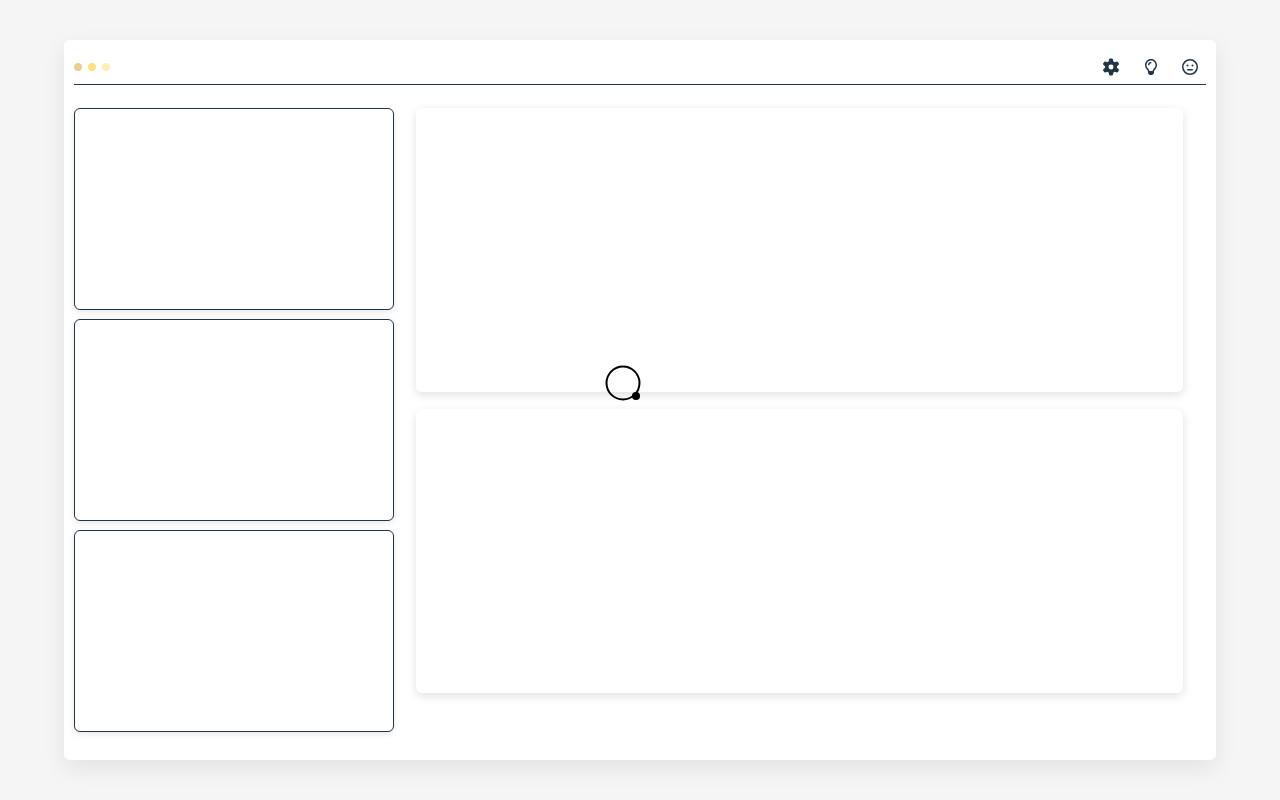
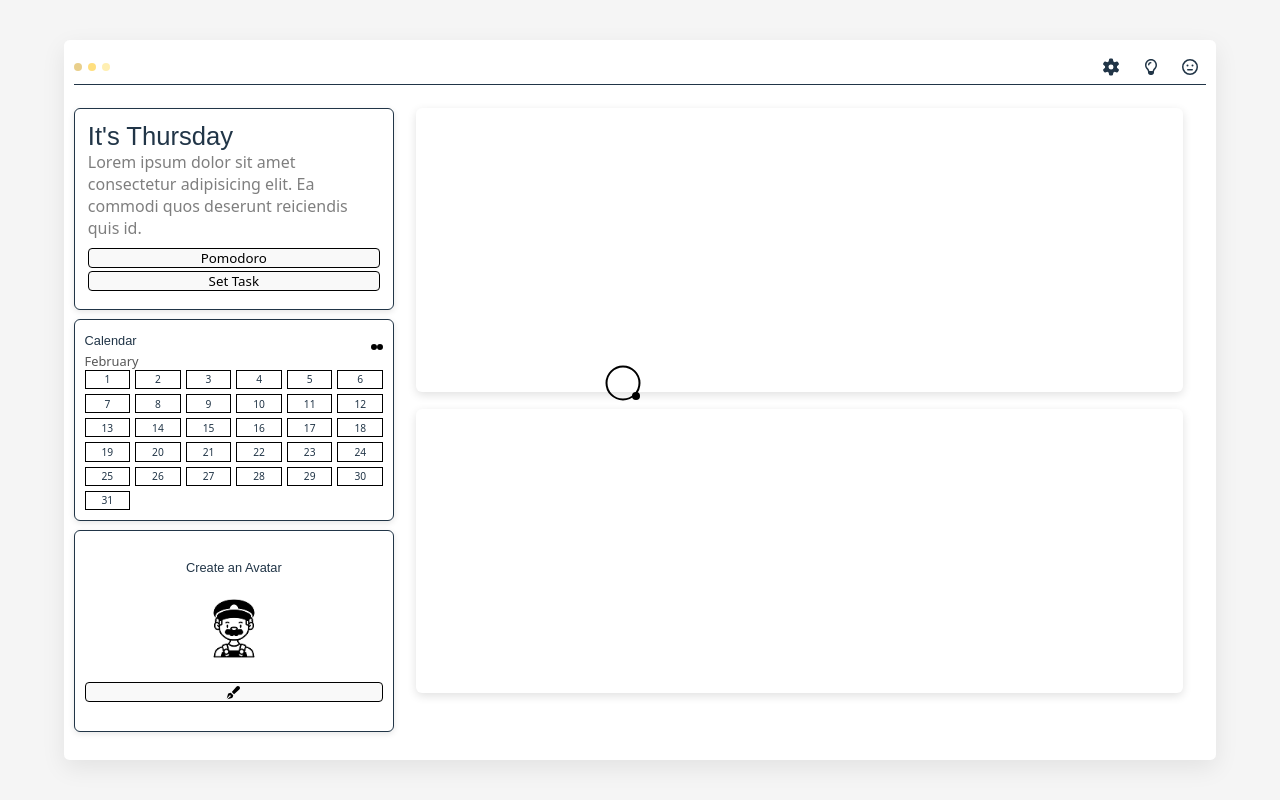
Before and after one commit to hungrie10/Pugsley-Power, a React (Vite) app in the folder frontend/: page /dashboard in a window 1280 px wide. Built offline with nearby package versions, Linux system fonts and the light colour scheme; a web font is replaced by a local one.

Commit message:
Pusgley now has a sense of direction 🗺️

```diff
--- a/frontend/src/page/Dashboard/Dashboard.css
+++ b/frontend/src/page/Dashboard/Dashboard.css
@@ -43,8 +43,7 @@
   list-style: none;
 }
 
-#dashboard_outer
-#dashboard_inner {
+#dashboard_outer #dashboard_inner {
   background: white;
   border-radius: 0.35rem;
   padding: 10px;
@@ -124,3 +123,98 @@
   border-radius: 6px; /* soft edges */
   background-color: #fff; /* make sure shadow is visible */
 }
+
+#aside-1 #days_message #message {
+  display: flex;
+  color: #000000;
+  opacity: 0.5;
+}
+
+#aside-1 .greeting {
+  padding: 4%;
+}
+
+#aside-1 #day_of_the_week h2 {
+  font-size: 2vw;
+}
+
+#aside-1 #control_btn {
+  gap: 2%;
+  height: 100%;
+  margin-top: 3%;
+  display: flex;
+  flex-direction: column;
+}
+
+#aside-1 #control_btn button {
+  margin: 0;
+  border: solid 0.2px;
+  border-radius: 0.25rem;
+  padding: 0;
+}
+
+.calendar {
+  padding: 3%;
+  display: flex;
+  flex-direction: column;
+}
+
+#calendar_prt1 h2 {
+  font-size: 1vw;
+}
+
+#calendar_prt1 button {
+  border: solid;
+}
+
+#calendar_prt1 p {
+  font-size: 1vw;
+  color: #000000a9;
+}
+
+#calendar_prt1 #cal_cap {
+  display: flex;
+  align-items: center;
+  justify-content: center;
+  justify-content:space-between;
+}
+
+#calendar_num {
+  display: grid;
+  grid-template-columns: repeat(6, 1fr); /* 6 columns always */
+  gap: 5px;                               /* space between boxes */
+  height: 100%;                            /* take full height of container */
+  grid-auto-rows: 1fr;                     /* rows share remaining space equally */
+}
+
+#calendar_num .number {
+  border: 1px solid black;
+  display: flex;
+  align-items: center;
+  justify-content: center;
+  font-size: 0.8vw;   /* adjust to keep numbers readable as they shrink */
+}
+
+
+.box.avatar{
+  display: flex;
+  flex-direction: column;
+  justify-content: center;
+  gap: 3vh;
+  align-items: center;
+  padding: 3%;
+}
+
+.box.avatar img{
+  width: 20%;
+}
+
+.box.avatar h2{
+  font-size: 1vw;
+}
+
+.box.avatar button{
+  width: 100%;
+  border-radius: 0.25rem;
+  border: solid 0.25px;
+}
--- a/frontend/src/page/Dashboard/Dashboard.jsx
+++ b/frontend/src/page/Dashboard/Dashboard.jsx
@@ -1,18 +1,48 @@
 import React from "react";
 import { FontAwesomeIcon } from "@fortawesome/react-fontawesome";
-import { faGear } from "@fortawesome/free-solid-svg-icons";
-import Pointer from "./../../component/Pointer"
+import { faGear, faPenFancy } from "@fortawesome/free-solid-svg-icons";
+import Pointer from "./../../component/Pointer";
 import { faLightbulb, faMeh } from "@fortawesome/free-regular-svg-icons";
 import "./Dashboard.css";
+import avatar from "./../../assets/avatar.png";
 
 function Dashboard() {
+  const the_date = new Date();
+  const day_in_numbers = the_date.getDay();
+
+  let day_in_words;
+
+  switch (day_in_numbers) {
+    case 0:
+      day_in_words = "Sunday";
+      break;
+    case 1:
+      day_in_words = "Monday";
+      break;
+    case 2:
+      day_in_words = "Tuesday";
+      break;
+    case 3:
+      day_in_words = "Wednesday";
+      break;
+    case 4:
+      day_in_words = "Thursday";
+      break;
+    case 5:
+      day_in_words = "Friday";
+      break;
+    case 6:
+      day_in_words = "Saturday";
+      break;
+    default:
+      day_in_words = "Unknown Day";
+  }
+
   return (
     <section id="dashboard_outer">
-
       <Pointer />
 
       <section id="dashboard_inner">
-
         <header>
           <div id="circles">
             <span className="circle"></span>
@@ -34,11 +64,87 @@ function Dashboard() {
         </header>
 
         <main id="main_page">
+          <aside id="aside-1">
+            {/* Pugsley says hello 👋 */}
+            <div className="box greeting">
+              {/* Greets based on the day of the week */}
+              <div id="day_of_the_week">
+                <h2>It's {day_in_words}</h2>
+              </div>
 
-          <aside id="aside-1">
-            <div className="box"></div>
-            <div className="box"></div>
-            <div className="box"></div>
+              <div id="days_message">
+                <p id="message">
+                  Lorem ipsum dolor sit amet consectetur adipisicing elit. Ea
+                  commodi quos deserunt reiciendis quis id.
+                </p>
+              </div>
+
+              <div id="control_btn">
+                <button>Pomodoro</button>
+
+                <button>Set Task</button>
+              </div>
+            </div>
+
+            {/* This part displays a calendar */}
+            <div className="box calendar">
+              <div id="calendar_prt1">
+                {/* Calendar Caption */}
+                <span id="cal_cap">
+                  <h2>Calendar</h2>
+
+                  <div id="calendar_controls">
+                    <button></button>
+                    <button></button>
+                  </div>
+                </span>
+
+                <p>February</p>
+              </div>
+
+              <div id="calendar_num">
+                <span className="number">1</span>
+                <span className="number">2</span>
+                <span className="number">3</span>
+                <span className="number">4</span>
+                <span className="number">5</span>
+                <span className="number">6</span>
+                <span className="number">7</span>
+                <span className="number">8</span>
+                <span className="number">9</span>
+                <span className="number">10</span>
+                <span className="number">11</span>
+                <span className="number">12</span>
+                <span className="number">13</span>
+                <span className="number">14</span>
+                <span className="number">15</span>
+                <span className="number">16</span>
+                <span className="number">17</span>
+                <span className="number">18</span>
+                <span className="number">19</span>
+                <span className="number">20</span>
+                <span className="number">21</span>
+                <span className="number">22</span>
+                <span className="number">23</span>
+                <span className="number">24</span>
+                <span className="number">25</span>
+                <span className="number">26</span>
+                <span className="number">27</span>
+                <span className="number">28</span>
+                <span className="number">29</span>
+                <span className="number">30</span>
+                <span className="number">31</span>
+              </div>
+            </div>
+
+            {/* This part let's u create an avatar */}
+            <div className="box avatar">
+              <h2>Create an Avatar</h2>
+              <img src={avatar} alt="" />
+              <button>
+                <FontAwesomeIcon icon={faPenFancy}/>
+              </button>
+            </div>
           </aside>
 
           <aside id="aside-2">
@@ -46,8 +152,6 @@ function Dashboard() {
             <div class="house"></div>
           </aside>
         </main>
-
-
       </section>
     </section>
   );
```
Also changed, not shown: frontend/src/assets/avatar.png (added).
